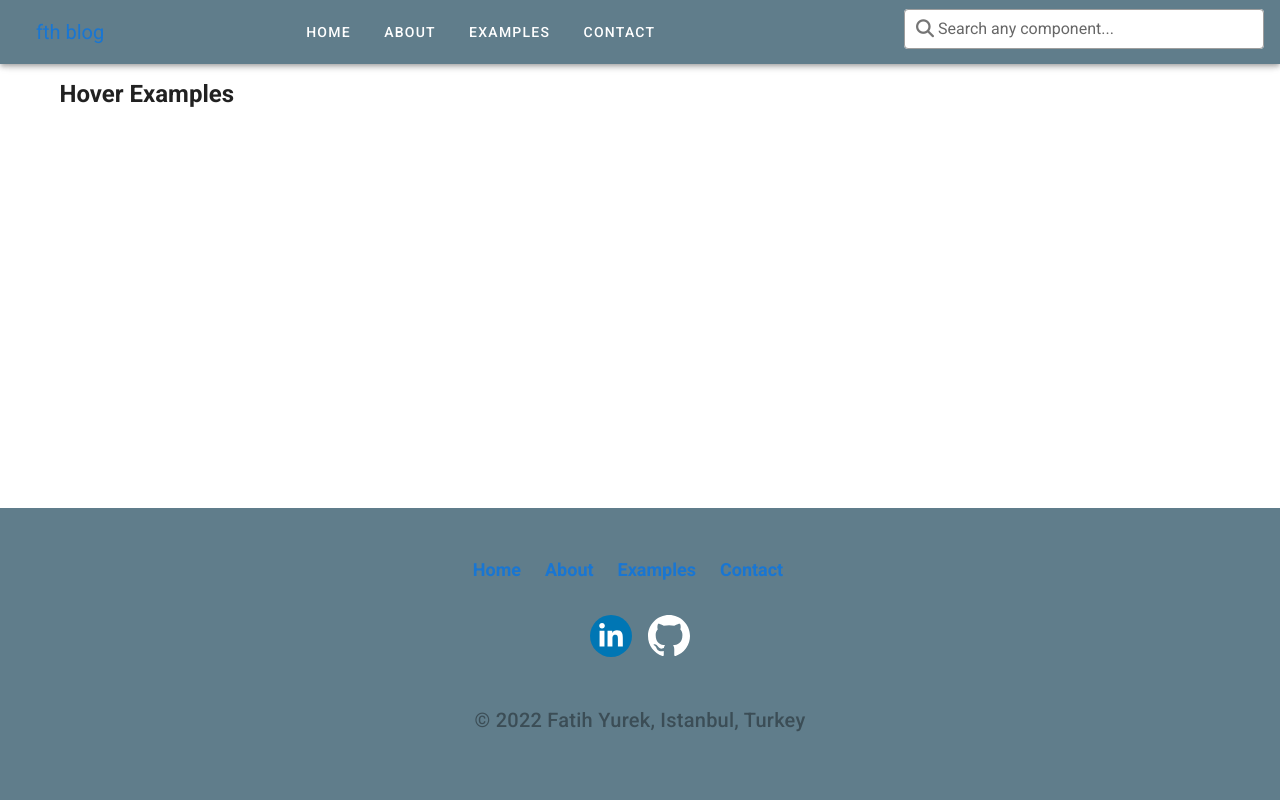
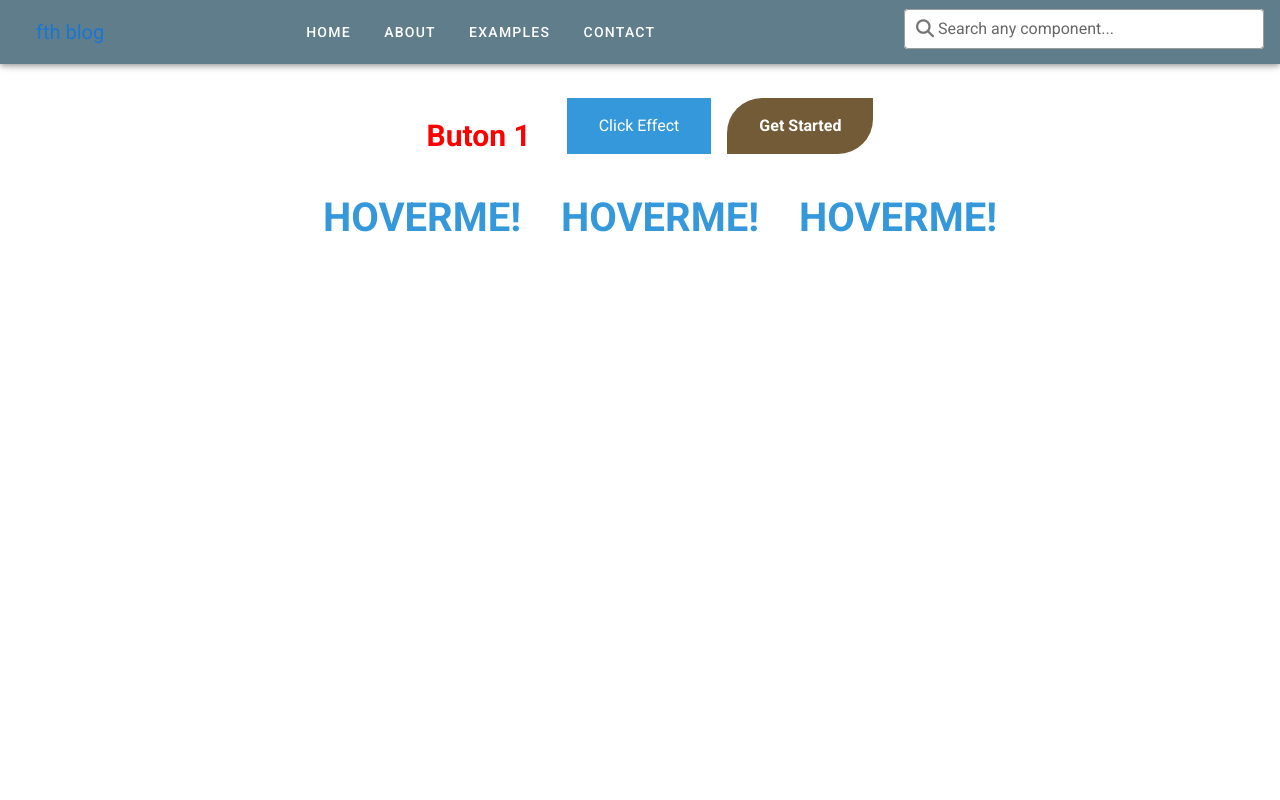
Before and after one commit to fatihece/nuxt-vue-examples, a Nuxt app: page /hover-examples in a window 1280 px wide. Shown: the top 800 px of the page. Built offline with nearby package versions, Linux system fonts and the light colour scheme.

Commit message:
feat: hover-section created and examples implemented

```diff
--- /dev/null
+++ b/components/HoverSection/HoverButtons.vue
@@ -0,0 +1,92 @@
+<template>
+  <v-container>
+    <v-row>
+      <v-col cols="12" class="d-flex justify-center align-center">
+        <button class="btn-1">Buton 1</button>
+        <button class="ml-4 btn-2">Click Effect</button>
+        <button class="ml-4 btn-3">Get Started</button>
+      </v-col>
+    </v-row>
+  </v-container>
+</template>
+
+<script>
+export default {}
+</script>
+
+<style scoped>
+.btn-1 {
+  color: red;
+  padding: 25px 20px 4px 20px;
+  font-size: 30px;
+  font-weight: 700;
+  background: none;
+  outline: none;
+  border: none;
+  cursor: pointer;
+}
+.btn-1::after {
+  content: '';
+  height: 2px;
+  width: 0%;
+  background-color: blue;
+  display: block;
+  transition: 0.5sn ease-in-out;
+}
+
+.btn-1:hover::after {
+  content: '';
+  height: 2px;
+  width: 100%;
+  background-color: blue;
+  display: block;
+}
+
+.btn-2 {
+  padding: 1rem 2rem;
+  cursor: pointer;
+  background: #3498db;
+  color: #fff;
+  border: none;
+  outline: none;
+}
+
+.btn-2:hover {
+  background-color: 3268acd;
+}
+
+.btn-2:active {
+  transform: scale(0.95, 0.95);
+}
+
+.btn-3 {
+  display: block;
+  background-color: #745b37;
+  color: #fff;
+  font-weight: 700;
+  padding: 1rem 2rem;
+  cursor: pointer;
+  border-top-left-radius: 35px;
+  border-bottom-right-radius: 35px;
+  position: relative;
+  overflow: hidden;
+}
+
+.btn-3::after {
+  content: 'BUY';
+  position: absolute;
+  top: 100%;
+  left: 0;
+  background-color: #5b2a02;
+  width: 100%;
+  height: 100%;
+  display: flex;
+  justify-content: center;
+  align-items: center;
+  transition: 0.5s;
+}
+
+.btn-3:hover::after {
+  top: 0;
+}
+</style>
--- /dev/null
+++ b/components/HoverSection/HoverTexts.vue
@@ -0,0 +1,94 @@
+<template>
+  <v-container>
+    <v-row>
+      <v-col cols="12" class="d-flex justify-center align-center">
+        <h1 class="title-underline">HOVERME!</h1>
+        <h1 class="title-underline-2">HOVERME!</h1>
+        <h1 class="title-underline-3">HOVERME!</h1>
+      </v-col>
+    </v-row>
+  </v-container>
+</template>
+
+<script>
+export default {}
+</script>
+
+<style scoped>
+.title-underline {
+  display: inline-block;
+  position: relative;
+  color: #3498db;
+  font-size: 40px;
+  cursor: pointer;
+  margin-left: 40px;
+}
+
+.title-underline::after {
+  content: '';
+  position: absolute;
+  width: 100%;
+  height: 2px;
+  bottom: 0;
+  left: 0;
+  background-color: #3498db;
+  transform: scaleX(0);
+  transition: transform 0.3s ease-out;
+}
+
+.title-underline:hover::after {
+  transform: scaleX(1);
+}
+
+.title-underline-2 {
+  display: inline-block;
+  position: relative;
+  color: #3498db;
+  font-size: 40px;
+  cursor: pointer;
+  margin-left: 40px;
+}
+
+.title-underline-2::after {
+  content: '';
+  position: absolute;
+  width: 100%;
+  height: 2px;
+  bottom: 0;
+  left: 0;
+  background-color: #3498db;
+  transform: scaleX(0);
+  transform-origin: bottom left;
+  transition: transform 0.3s ease-out;
+}
+
+.title-underline-2:hover::after {
+  transform: scaleX(1);
+}
+.title-underline-3 {
+  display: inline-block;
+  position: relative;
+  color: #3498db;
+  font-size: 40px;
+  cursor: pointer;
+  margin-left: 40px;
+}
+
+.title-underline-3::after {
+  content: '';
+  position: absolute;
+  width: 100%;
+  height: 2px;
+  bottom: 0;
+  left: 0;
+  background-color: #3498db;
+  transform: scaleX(0);
+  transform-origin: bottom right;
+  transition: transform 0.3s ease-out;
+}
+
+.title-underline-3:hover::after {
+  transform: scaleX(1);
+  transform-origin: bottom left;
+}
+</style>
--- a/pages/about/index.vue
+++ b/pages/about/index.vue
@@ -1,8 +1,71 @@
 <template>
-  <v-container>
+  <v-container style="height: 100vh">
     <v-row>
-      <v-col>
-        <h2>This is About page</h2>
+      <v-col cols="12">
+        <v-col cols="12" class="d-flex justify-center align-center">
+          <h2>About</h2>
+        </v-col>
+        <v-row align="center" justify="center">
+          <v-col cols="12" sm="6" class="d-flex justify-center">
+            <img
+              src="images/blog/blog1.jpg"
+              style="max-height: 600px; max-width: 400px"
+          /></v-col>
+          <v-col cols="12" sm="6">
+            <h5>About Me</h5>
+            <h4 class="">I Am a Creative Web Designer</h4>
+            <h4 class="">And Developer</h4>
+            <p class="text-grey">
+              Lorem ipsum dolor sit, amet consectetur adipisicing elit.
+              Aspernatur, ullam perspiciatis fugiat temporibus laboriosam
+              accusamus tempora repellendus sequi sed cum dolorum vero est.
+              Placeat dicta architecto reiciendis est veniam. Unde.
+            </p>
+            <p class="text-grey">
+              Lorem ipsum dolor sit, amet consectetur adipisicing elit.
+              Aspernatur, ullam perspiciatis fugiat temporibus laboriosam
+              accusamus tempora repellendus sequi sed cum dolorum vero est.
+              Placeat dicta architecto reiciendis est veniam. Unde.
+            </p>
+            <v-btn tile dark color="orange" class="mt-4">
+              Download Resume
+            </v-btn>
+          </v-col>
+        </v-row>
+
+        <v-col cols="12">
+          <div class="first">
+            <v-row>
+              <v-col cols="12">
+                <div class="child">
+                  <v-btn color="#fbb87e"> <v-icon> fa-laptop</v-icon></v-btn>
+                  <h3 class="ml-3 mt-4">Web Design</h3>
+                  <p class="text-grey ml-3 mt-4 text-caption">
+                    Lorem, ipsum dolor sit amet <br />consectetur adipisicing
+                    <br />consectetur adipis
+                  </p>
+                </div>
+                <div class="child">
+                  <v-btn color="#fbb87e"><v-icon>fa-mobile-alt</v-icon> </v-btn>
+                  <h3 class="ml-3 mt-4">App Design</h3>
+                  <p class="text-grey ml-3 mt-4 text-caption">
+                    Lorem, ipsum dolor sit amet <br />consectetur adipisicing
+                    <br />consectetur adipis
+                  </p>
+                </div>
+                <div class="child">
+                  <v-btn color="#fbb87e"><v-icon>fa-camera</v-icon> </v-btn>
+                  <h3 class="ml-3 mt-4">Photography</h3>
+                  <p class="text-grey ml-3 mt-4 text-caption">
+                    Lorem, ipsum dolor sit amet <br />consectetur adipisicing
+                    <br />consectetur adipis
+                  </p>
+                </div>
+              </v-col>
+            </v-row>
+            <v-divider></v-divider>
+          </div>
+        </v-col>
       </v-col>
     </v-row>
   </v-container>
@@ -12,4 +75,46 @@
 export default {}
 </script>
 
-<style></style>
+<style scoped>
+h2 {
+  font-family: Great Vibes, cursive;
+  font-size: 60px;
+  font-weight: 500;
+  width: 100%;
+  text-align: center;
+  margin-bottom: 25px;
+}
+
+h2::after {
+  content: '';
+  width: 100px;
+  height: 4px;
+  background-color: #000;
+  margin: 0 auto;
+  display: block;
+}
+
+.first {
+  width: 100%;
+  height: 280px;
+  text-align: center;
+  padding: 2rem 2rem;
+}
+.child {
+  display: inline-block;
+  padding: 2rem 1rem;
+  vertical-align: middle;
+  text-align: center;
+  margin-right: 8px;
+}
+
+.egg {
+  display: block;
+  margin-left: 100px;
+  margin-top: 50px;
+  width: 356px;
+  height: 300px;
+  background-color: #fbb87e;
+  border-radius: 50% 50% 50% 50% / 60% 60% 40% 40%;
+}
+</style>
--- a/pages/hover-examples/index.vue
+++ b/pages/hover-examples/index.vue
@@ -1,15 +1,23 @@
 <template>
-  <v-container>
+  <v-container style="height: 100vh">
     <v-row>
       <v-col>
-        <h2>Hover Examples</h2>
+        <HoverButtons></HoverButtons>
+        <HoverTexts></HoverTexts>
       </v-col>
     </v-row>
   </v-container>
 </template>
 
 <script>
-export default {}
+import HoverButtons from '~/components/HoverSection/HoverButtons.vue'
+import HoverTexts from '~/components/HoverSection/HoverTexts.vue'
+export default {
+  components: {
+    HoverButtons,
+    HoverTexts,
+  },
+}
 </script>
 
 <style></style>
```
